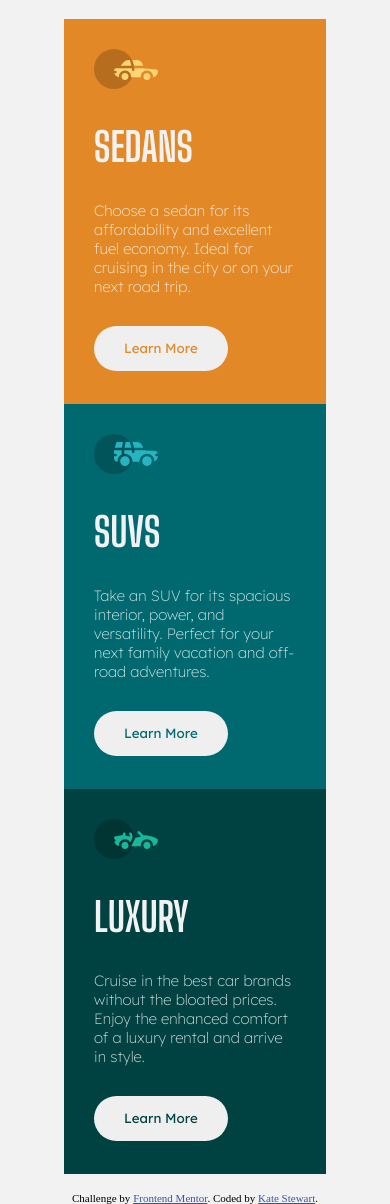
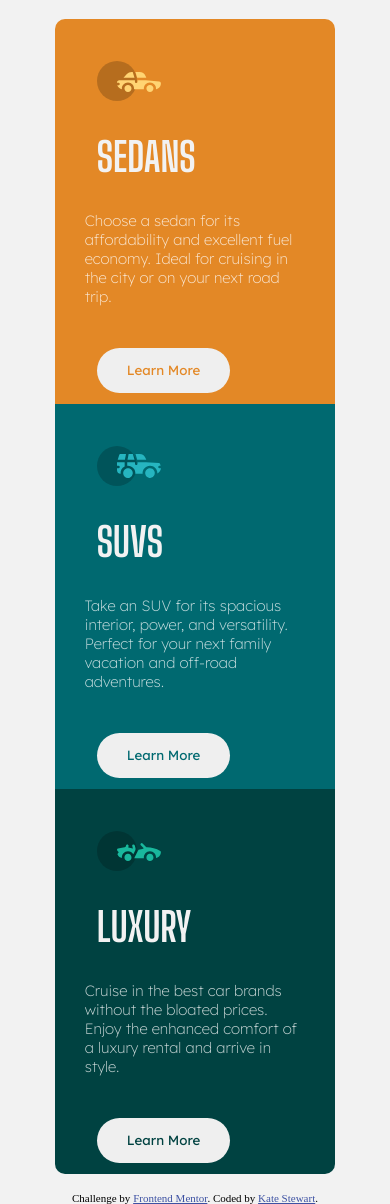
Before and after one commit to kstewart1325/3-column-preview-card-component, an Angular app: page / in a window 390 px wide. Built offline with nearby package versions, Linux system fonts and the light colour scheme.

Commit message:
css changes to cards

```diff
--- a/src/app/column-preview-card/column-preview-card.component.css
+++ b/src/app/column-preview-card/column-preview-card.component.css
@@ -1,29 +1,39 @@
 @import url('https://fonts.googleapis.com/css2?family=Big+Shoulders+Display:wght@700&family=Lexend+Deca:wght@200;400&display=swap');
 
 .column-preview-card {
-    margin: 5% 15%;
-    width: 70%;
+    margin: 5% 12.5%;
+    width: 75%;
 }
 
 .column {
     width: 33%;
-    height: 425px;
+    height: 55%;
     float: left;
 }
 
+#left {
+    border-top-left-radius: 10px;
+    border-bottom-left-radius: 10px;
+}
+
+#right {
+    border-top-right-radius: 10px;
+    border-bottom-right-radius: 10px;
+}
+
 .pic {
-    margin: 30px;
+    margin: 15% 15% 5% 15%;
 }
 
 .column-head {
-    margin: 30px;
+    margin: 10% 15%;
     font-family: 'Big Shoulders Display', cursive;
     font-size: 40px;
     color: hsl(0, 0%, 95%);
 }
 
 .column-body {
-    margin: 30px 30px 65px 30px;
+    margin: 0% 15% 22.5% 15%;
     font-family: 'Lexend Deca', sans-serif;
     font-weight: 200;
     font-size: 15px;
@@ -31,7 +41,7 @@
 }
 
 .button {
-    margin: 30px;
+    margin: 15%;
 }
 
 button {
@@ -55,4 +65,16 @@ button {
     .column-body {
         margin: 30px 30px 15px 30px;
     }
+
+    #left {
+        border-top-left-radius: 10px;
+        border-top-right-radius: 10px;
+        border-bottom-left-radius: 0px;
+    }
+
+    #right {
+        border-bottom-left-radius: 10px;
+        border-bottom-right-radius: 10px;
+        border-top-right-radius: 0px;
+    }
 }
--- a/src/app/column-preview-card/column-preview-card.component.html
+++ b/src/app/column-preview-card/column-preview-card.component.html
@@ -1,5 +1,5 @@
 <div class="column-preview-card">
-    <div class="column left" style="background-color: hsl(31, 77%, 52%);">
+    <div class="column" id="left" style="background-color: hsl(31, 77%, 52%);">
         <div class="pic">
             <svg width="64" height="40" xmlns="http://www.w3.org/2000/svg"><g fill="none" fill-rule="evenodd"><circle fill="#000" opacity=".201" cx="20" cy="20" r="20"/><path d="M52.936 24.11c1.942 0 3.517 1.542 3.517 3.445 0 1.903-1.575 3.445-3.517 3.445s-3.516-1.542-3.516-3.445c0-1.903 1.574-3.445 3.516-3.445zm-21.957 0c1.942 0 3.517 1.542 3.517 3.445 0 1.903-1.575 3.445-3.517 3.445s-3.516-1.542-3.516-3.445c0-1.903 1.574-3.445 3.516-3.445zm6.948-4.848v1.429c0 .716.61 1.293 1.348 1.259a1.295 1.295 0 001.225-1.295v-1.393h8.256l13.483 1.313c.956.093 1.676.881 1.676 1.814 0 2.89-2.126 5.303-4.926 5.819.397-3.557-2.458-6.62-6.053-6.62-3.646 0-6.504 3.14-6.039 6.723h-9.879c.466-3.588-2.397-6.722-6.039-6.722-3.595 0-6.45 3.062-6.052 6.62-2.14-.398-3.916-1.912-4.61-3.931h1.142c.731 0 1.32-.598 1.285-1.322-.033-.678-.629-1.2-1.322-1.2H20v-.251c0-1.274 1.066-2.243 2.306-2.243h15.62zM42.59 11c2.645 0 4.99 1.556 5.972 3.963l.726 1.779H40.17L38.413 11h4.178zm-6.865 0l1.758 5.741H26.505l3.357-3.654A6.502 6.502 0 0134.644 11h1.082z" fill="#FFD473" fill-rule="nonzero"/></g></svg>
         </div>
@@ -29,7 +29,7 @@
             <button style="color:hsl(184, 100%, 22%);">Learn More</button>
         </div>
     </div>
-    <div class="column right" style="background-color: hsl(179, 100%, 13%);">
+    <div class="column" id="right" style="background-color: hsl(179, 100%, 13%);">
         <div class="pic">
             <svg width="64" height="40" xmlns="http://www.w3.org/2000/svg"><g fill="none" fill-rule="evenodd"><circle fill="#000" opacity=".201" cx="20" cy="20" r="20"/><path d="M30.98 22.835c1.941 0 3.516 1.604 3.516 3.583 0 1.978-1.575 3.582-3.517 3.582s-3.516-1.604-3.516-3.582c0-1.979 1.574-3.583 3.516-3.583zm21.956 0c1.942 0 3.517 1.604 3.517 3.583 0 1.978-1.575 3.582-3.517 3.582s-3.516-1.604-3.516-3.582c0-1.979 1.574-3.583 3.516-3.583zm-9.143-10.45a1.27 1.27 0 011.819 0l3.715 3.784c4.444-.115 9.7 1.142 13.964 3.753.387.237.624.664.624 1.124 0 3.006-2.126 5.514-4.926 6.05.397-3.698-2.458-6.882-6.053-6.882-3.646 0-6.504 3.264-6.039 6.99h-9.669c.76-1.544.993-2.026 1.337-2.711l.082-.162c.421-.835 1.056-2.07 2.883-5.65 1.68-.023 3.47-.408 5.247-1.403l-2.984-3.04a1.328 1.328 0 010-1.854zm-7.68 1.064c.683-.2 1.395.202 1.592.898l.749 2.652a3.46 3.46 0 01-.247 2.51l-1.733 3.395-.216.424c-1.07-1.89-3.06-3.114-5.279-3.114-3.595 0-6.45 3.184-6.052 6.885-1.832-.347-3.414-1.537-4.278-3.276a1.331 1.331 0 01.117-1.376l.955-1.303-1.325-1.295c-.751-.735-.376-2.024.64-2.231l6.614-1.346.13-.026c.092-.019.145-.03.157-.031.314-.146 1.07-.591 1.07-1.506 0-.734.592-1.327 1.316-1.31.712.016 1.268.662 1.256 1.388a4.11 4.11 0 01-.348 1.611 22.69 22.69 0 014.7 1.146l-.7-2.473a1.314 1.314 0 01.882-1.622z" fill="#19B89D" fill-rule="nonzero"/></g></svg>
         </div>
```
